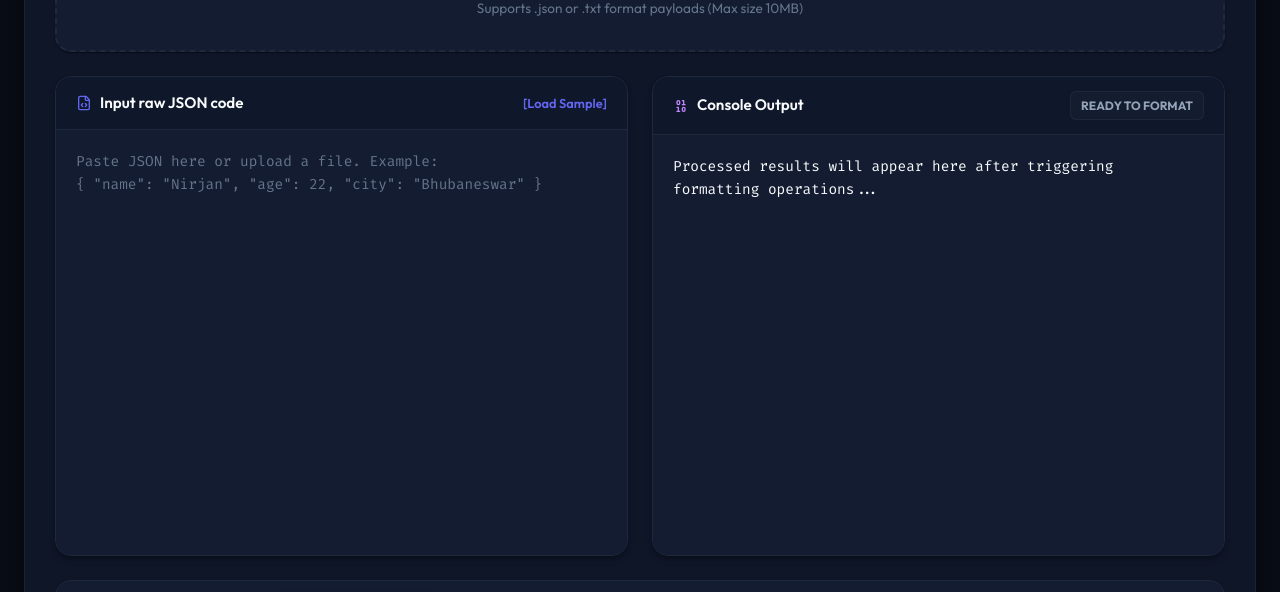
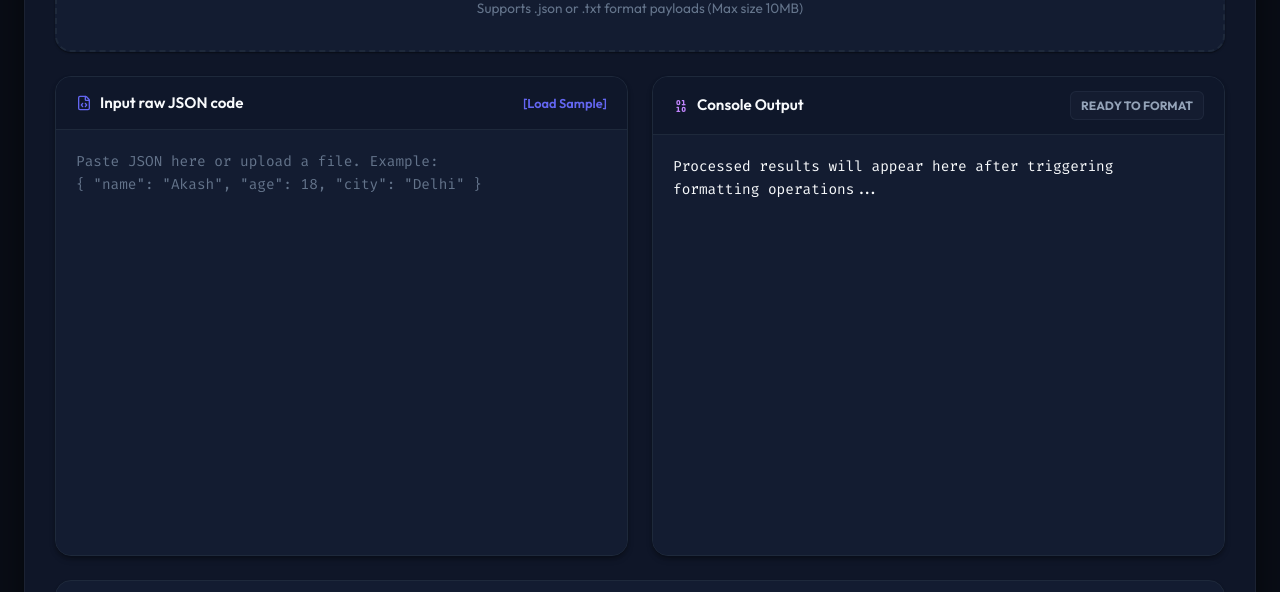
Before and after one commit to NirjanBarik/JSON-Formater, a React (Vite) app in the folder client/: page / in a window 1280 px wide. Shown: the part 1120-1712 px from the top of the page. Built offline with nearby package versions, Linux system fonts and the light colour scheme; no server answers.

Commit message:
feat: implement core JSON formatter, validator, and minifier logic with local/cloud history support in App component

```diff
--- a/client/src/App.jsx
+++ b/client/src/App.jsx
@@ -412,7 +412,7 @@ function App() {
                                     className="editor-textarea"
                                     value={input}
                                     onChange={(e) => setInput(e.target.value)}
-                                    placeholder='Paste JSON here or upload a file. Example:&#10;{ "name": "Nirjan", "age": 22, "city": "Bhubaneswar" }'
+                                    placeholder='Paste JSON here or upload a file. Example:&#10;{ "name": "Akash", "age": 18, "city": "Delhi" }'
                                 />
                             </div>
 
```
